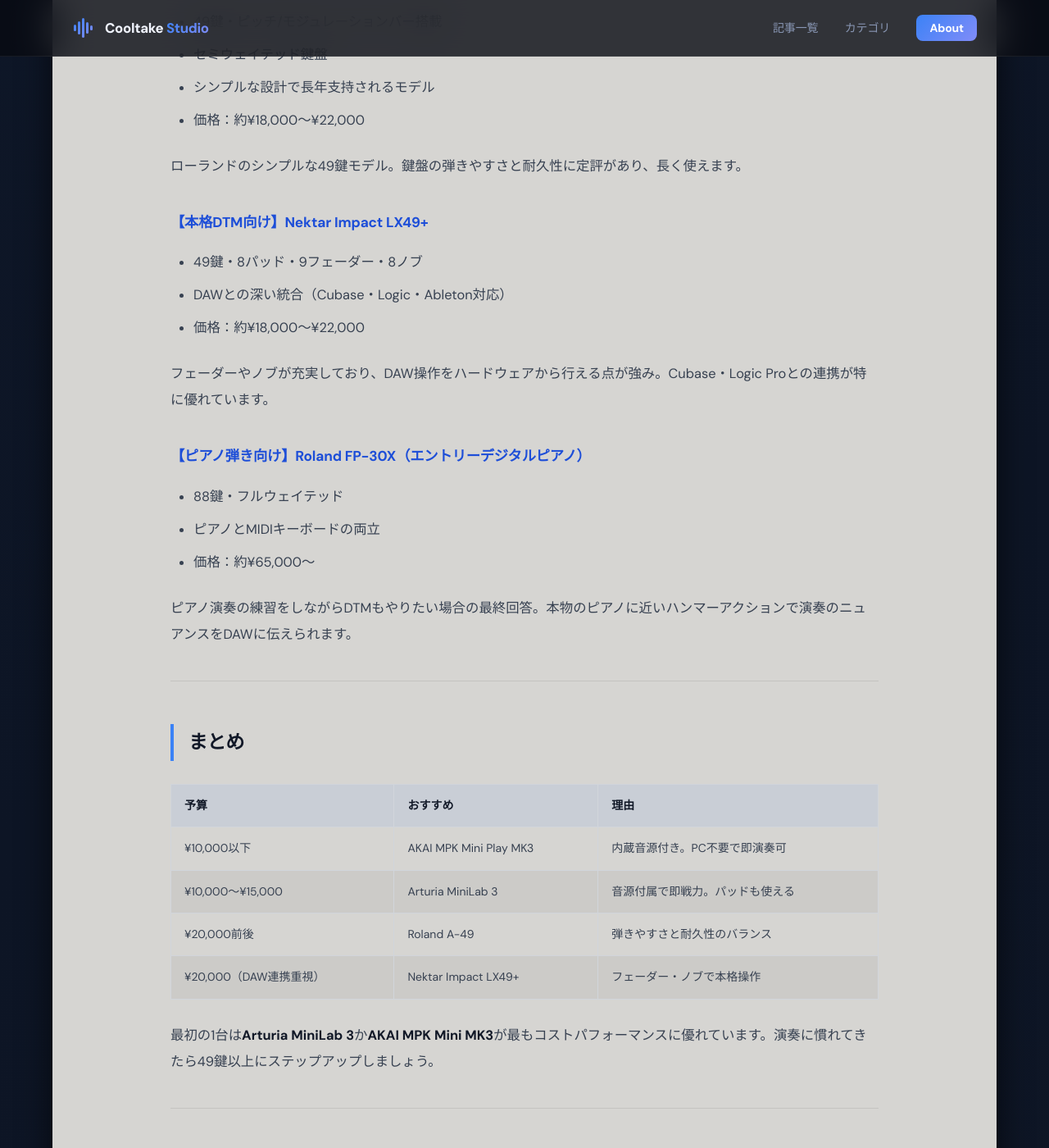
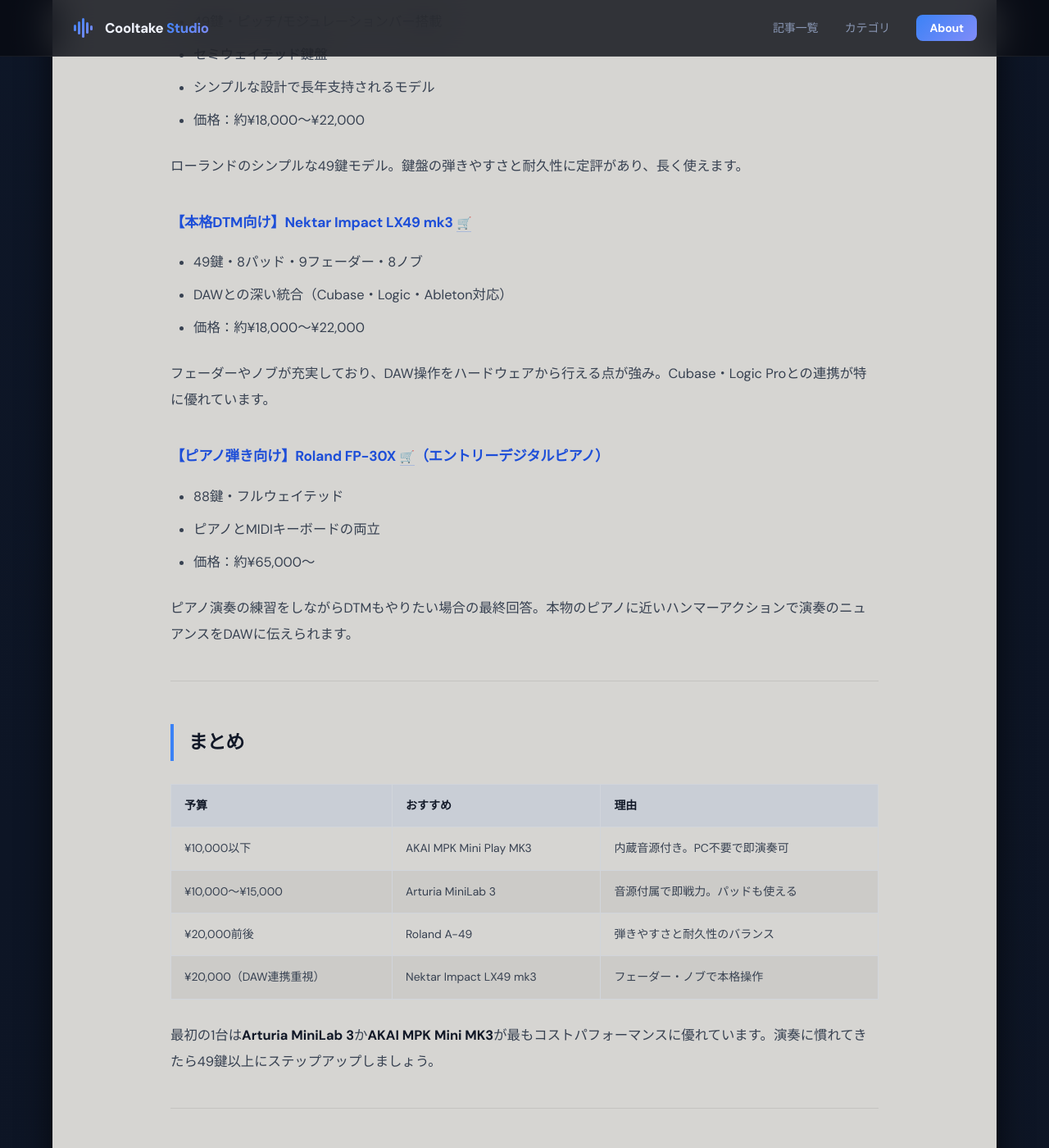
Before and after one commit to cooltake/cooltake.github.io, a Jekyll site: the page built from _posts/2026-05-12-midi-keyboard-guide.md, in a window 1280 px wide and 1400 px high, scrolled down 3214 px. Shown: the whole window at 82% size. Built offline with Jekyll 4.4.1, drawn with Linux system fonts in a browser that asks for light colours; some web fonts are replaced.

Commit message:
feat: add 🛒 inline product links to MIDI keyboard guide

```diff
--- a/_posts/2026-05-12-midi-keyboard-guide.md
+++ b/_posts/2026-05-12-midi-keyboard-guide.md
@@ -55,7 +55,7 @@
 <figure style="text-align:center;margin:2rem auto;max-width:800px;"><svg xmlns="http://www.w3.org/2000/svg" viewBox="0 0 800 216" style="max-width:100%;height:auto;border-radius:10px;display:block;"><rect width="800" height="216" fill="#0f172a" rx="10"/><defs><marker id="ah" markerWidth="8" markerHeight="6" refX="7" refY="3" orient="auto"><path d="M0,0 L0,6 L8,3 z" fill="#3b82f6"/></marker></defs><rect x="40" y="20" width="160" height="48" fill="#22c55e" rx="8"/><text x="52" y="40" text-anchor="start" font-family="sans-serif" font-size="13" fill="#f1f5f9" font-weight="bold">エントリー</text><text x="52" y="57" text-anchor="start" font-family="sans-serif" font-size="11" fill="#cbd5e1">コスパ最重視モデル。初心者に最適</text><rect x="40" y="78" width="280" height="48" fill="#3b82f6" rx="8"/><text x="52" y="98" text-anchor="start" font-family="sans-serif" font-size="13" fill="#f1f5f9" font-weight="bold">ミドル</text><text x="52" y="115" text-anchor="start" font-family="sans-serif" font-size="11" fill="#cbd5e1">バランス型。本格派ユーザーに</text><rect x="40" y="136" width="400" height="48" fill="#6366f1" rx="8"/><text x="52" y="156" text-anchor="start" font-family="sans-serif" font-size="13" fill="#f1f5f9" font-weight="bold">ハイエンド</text><text x="52" y="173" text-anchor="start" font-family="sans-serif" font-size="11" fill="#cbd5e1">プロ水準。妥協なく音質を追求</text></svg><figcaption style="font-size:.82em;color:#64748b;margin-top:.4em;font-family:sans-serif;">図：価格帯別おすすめモデルの位置づけ</figcaption></figure>
 
 
-### 【コスパ最強】AKAI Professional MPK Mini Play MK3
+### 【コスパ最強】AKAI Professional MPK Mini Play MK3<a href="https://h.accesstrade.net/sp/cc?rk=01001xqc00os63&url=https%3A%2F%2Fwww.soundhouse.co.jp%2Fproducts%2Fdetail%2Fitem%2F303084%2F" rel="nofollow" referrerpolicy="no-referrer-when-downgrade" style="margin-left:.3em;font-size:.85em;text-decoration:none;" title="サウンドハウスで見る">🛒</a>
 - 25鍵・8パッド・8ノブ
 - 内蔵音源あり（PCなしでも音が出る）
 - USB バスパワー
@@ -63,7 +63,7 @@
 
 DTMを始めたばかりで「まず試してみたい」という方に最適。内蔵音源があるのでスタンドアローンでの演奏も可能。
 
-### 【初心者スタンダード】Arturia MiniLab 3
+### 【初心者スタンダード】Arturia MiniLab 3<a href="https://h.accesstrade.net/sp/cc?rk=01001xqc00os63&url=https%3A%2F%2Fwww.soundhouse.co.jp%2Fproducts%2Fdetail%2Fitem%2F319348%2F" rel="nofollow" referrerpolicy="no-referrer-when-downgrade" style="margin-left:.3em;font-size:.85em;text-decoration:none;" title="サウンドハウスで見る">🛒</a>
 - 25鍵・16パッド・9ノブ
 - Analog Lab Lite付属（6,000種以上のプリセット音源）
 - USB-C接続
@@ -71,7 +71,7 @@
 
 Arturia（フランスのブランド）のソフトシンセ「Analog Lab」が付属し、最初から多彩な音源を使える。パッドの感度も良く、ビートメイキングにも対応。
 
-### 【49鍵入門】Roland A-49
+### 【49鍵入門】Roland A-49<a href="https://h.accesstrade.net/sp/cc?rk=01001xqc00os63&url=https%3A%2F%2Fwww.soundhouse.co.jp%2Fproducts%2Fdetail%2Fitem%2F176056%2F" rel="nofollow" referrerpolicy="no-referrer-when-downgrade" style="margin-left:.3em;font-size:.85em;text-decoration:none;" title="サウンドハウスで見る">🛒</a>
 - 49鍵・ピッチ/モジュレーションバー搭載
 - セミウェイテッド鍵盤
 - シンプルな設計で長年支持されるモデル
@@ -79,14 +79,14 @@
 
 ローランドのシンプルな49鍵モデル。鍵盤の弾きやすさと耐久性に定評があり、長く使えます。
 
-### 【本格DTM向け】Nektar Impact LX49+
+### 【本格DTM向け】Nektar Impact LX49 mk3<a href="https://h.accesstrade.net/sp/cc?rk=01001xqc00os63&url=https%3A%2F%2Fwww.soundhouse.co.jp%2Fproducts%2Fdetail%2Fitem%2F375150%2F" rel="nofollow" referrerpolicy="no-referrer-when-downgrade" style="margin-left:.3em;font-size:.85em;text-decoration:none;" title="サウンドハウスで見る">🛒</a>
 - 49鍵・8パッド・9フェーダー・8ノブ
 - DAWとの深い統合（Cubase・Logic・Ableton対応）
 - 価格：約¥18,000〜¥22,000
 
 フェーダーやノブが充実しており、DAW操作をハードウェアから行える点が強み。Cubase・Logic Proとの連携が特に優れています。
 
-### 【ピアノ弾き向け】Roland FP-30X（エントリーデジタルピアノ）
+### 【ピアノ弾き向け】Roland FP-30X<a href="https://h.accesstrade.net/sp/cc?rk=01001xqc00os63&url=https%3A%2F%2Fwww.soundhouse.co.jp%2Fproducts%2Fdetail%2Fitem%2F287888%2F" rel="nofollow" referrerpolicy="no-referrer-when-downgrade" style="margin-left:.3em;font-size:.85em;text-decoration:none;" title="サウンドハウスで見る">🛒</a>（エントリーデジタルピアノ）
 - 88鍵・フルウェイテッド
 - ピアノとMIDIキーボードの両立
 - 価格：約¥65,000〜
@@ -102,7 +102,7 @@
 | ¥10,000以下 | AKAI MPK Mini Play MK3 | 内蔵音源付き。PC不要で即演奏可 |
 | ¥10,000〜¥15,000 | Arturia MiniLab 3 | 音源付属で即戦力。パッドも使える |
 | ¥20,000前後 | Roland A-49 | 弾きやすさと耐久性のバランス |
-| ¥20,000（DAW連携重視） | Nektar Impact LX49+ | フェーダー・ノブで本格操作 |
+| ¥20,000（DAW連携重視） | Nektar Impact LX49 mk3 | フェーダー・ノブで本格操作 |
 
 最初の1台は**Arturia MiniLab 3**か**AKAI MPK Mini MK3**が最もコストパフォーマンスに優れています。演奏に慣れてきたら49鍵以上にステップアップしましょう。
 
```
